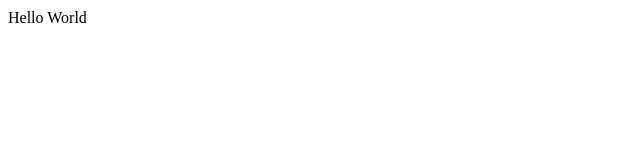
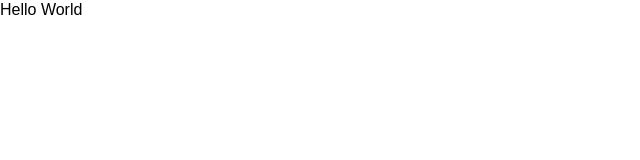
Before and after one commit to suddmore/suddmore.github.io, a website: page index.html in a window 1280 px wide. Shown: the whole page, without its empty margins (0-640 px from the left). Drawn offline with Linux system fonts and the light colour scheme; files whose address does not match are found by name.

Commit message:
import normalize

```diff
--- a/src/less/style.less
+++ b/src/less/style.less
@@ -14,12 +14,13 @@
 
 /*  $RESET
     ========================================================================== */
-
+@import (less) '../../node_modules/normalize.css/normalize.css';
 
 
 
 /*  $ICONS
     ========================================================================== */
+
 
 
 
```
Also changed, not shown: build/css/style.css.
